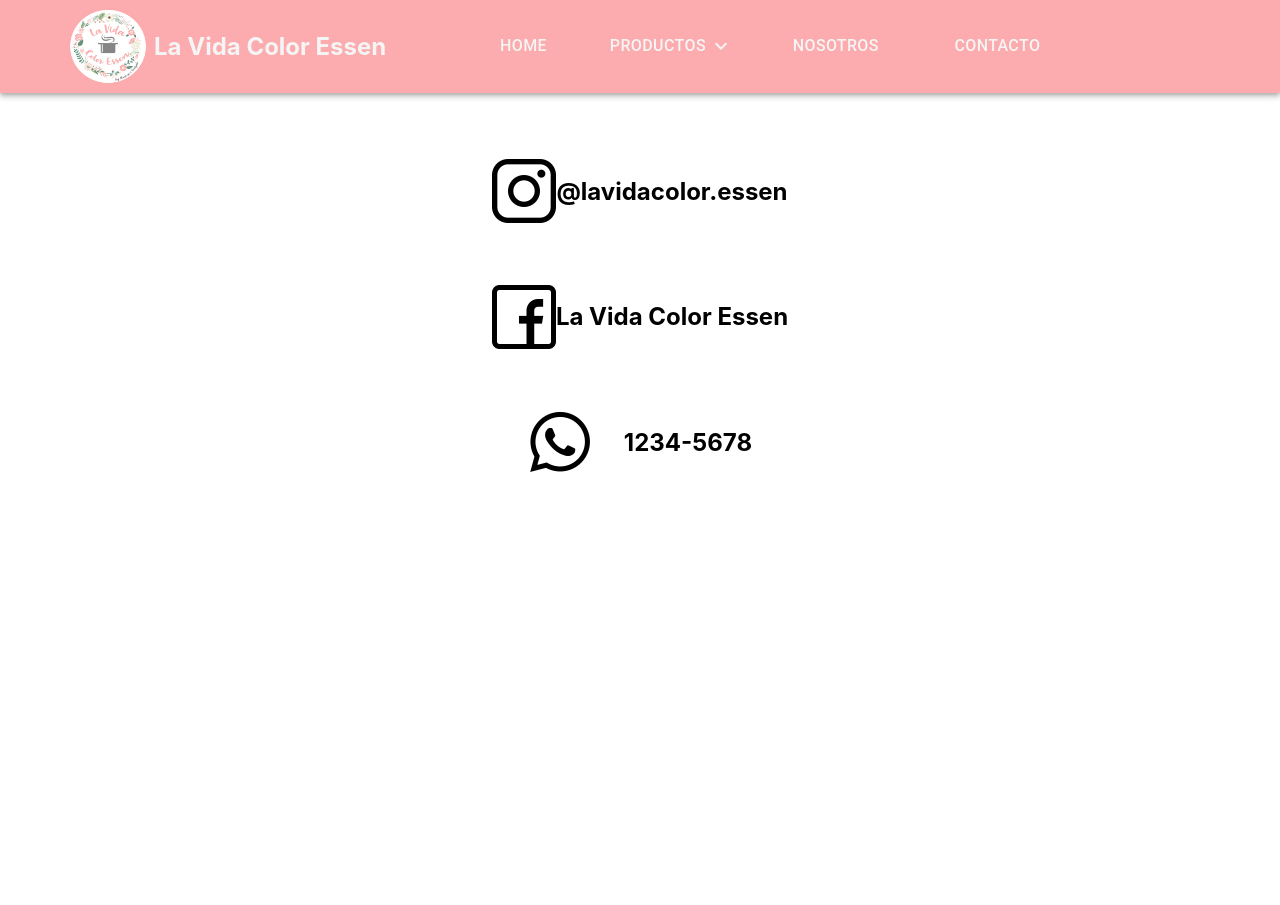
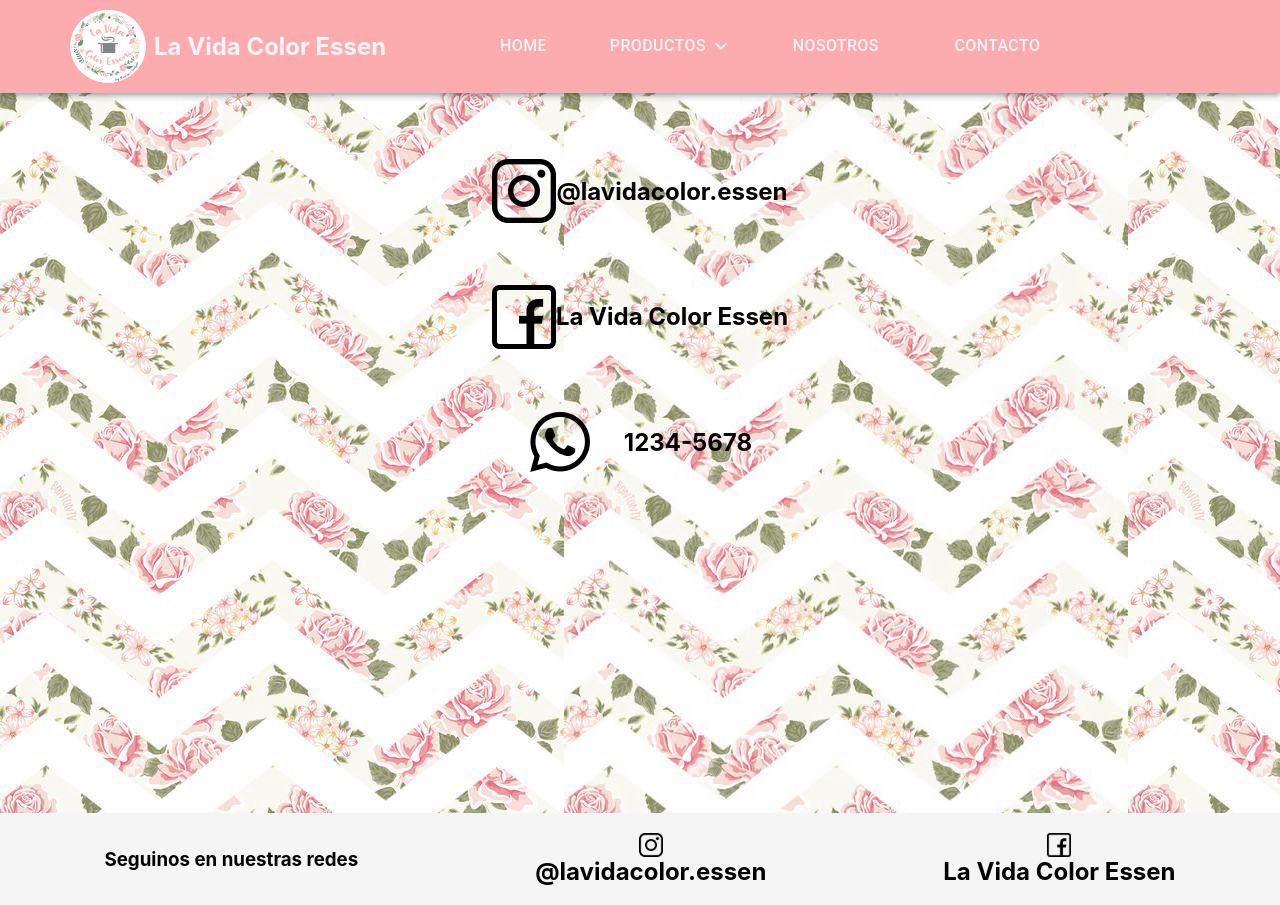
Before and after one commit to GO-Leon/LVCE---Leon-Gonzalo, a React (Create React App) app in the folder lvce-ecommerce/: page /contacto in a window 1280 px wide. Before the commit the page ends 800 px from the top, so only its background shows below. Built offline with nearby package versions, Linux system fonts and the light colour scheme.

Commit message:
css + snackbar

```diff
--- a/lvce-ecommerce/src/App.css
+++ b/lvce-ecommerce/src/App.css
@@ -1,5 +1,8 @@
 .App {
   text-align: center;
+  background-image: url("../public/HomeBackground.jpg");
+  min-height: 100vh;
+  min-width: 100vw;
 }
 
 .App-logo {
@@ -260,10 +263,11 @@
   flex-direction: row;
   justify-content: space-evenly;
   align-items: center;
-  background-color: #ecebd7;
+  background-color: #ecebd7df;
   max-width: 100%;
   min-width: 100%;
   margin-top: 1rem;
+  margin-bottom: 25vh;
 }
 
 .loadingScreen__detail {
@@ -330,6 +334,7 @@
 
 .MuiPaper-root.MuiPaper-elevation.MuiPaper-rounded.MuiPaper-elevation1.MuiCard-root.css-1gc72ps-MuiPaper-root-MuiCard-root {
   margin-bottom: 0.5rem;
+  background-color: rgba(245, 245, 245, 0.793);
 }
 
 .contact__column {
@@ -339,6 +344,7 @@
   align-items: center;
   min-height: 20rem;
   margin-top: 4rem;
+  margin-bottom: 42vh;
 }
 
 .contact__row {
@@ -470,3 +476,32 @@
 .hideCart .css-1e6y48t-MuiButtonBase-root-MuiButton-root {
   cursor: none;
 }
+
+.footer__row{
+  display: flex;
+  flex-flow: row wrap;
+  justify-content: space-around;
+  align-items: center;
+  text-align: center;
+  background-color: whitesmoke;
+  max-height: 10vh;
+  padding: 1rem 1rem;
+  bottom: 0;
+}
+
+.footer__column{
+  display: flex;
+  flex-direction: column;
+  justify-content: center;
+  align-items: center;
+  text-align: center;
+}
+
+.footer__logo{
+  max-width: 3vw;
+  max-height: 3vh;
+}
+
+.footer__column h2{
+  margin: 0;
+}
--- a/lvce-ecommerce/src/App.js
+++ b/lvce-ecommerce/src/App.js
@@ -9,13 +9,14 @@
 import AboutUsPage from './Pages/AboutUsPage';
 import CartPage from './Pages/CartPage';
 import CartProvider from './components/Context/CartContext';
+import Footer from './components/Footer';
 
 
 
 
 function App() {
   return (
-    <div className="App">
+    <div className="App background">
       <CartProvider>
       <BrowserRouter>
         <NavBar></NavBar>
@@ -31,6 +32,7 @@
         </Routes>
       </BrowserRouter>
       </CartProvider>
+      <Footer />
     </div>
   );
 }
--- a/lvce-ecommerce/src/Pages/CartPage.js
+++ b/lvce-ecommerce/src/Pages/CartPage.js
@@ -53,12 +53,10 @@
       const orderFirebase = collection(db, 'orders')
       const orderDoc = await addDoc(orderFirebase, prevOrder)
       if(formData.name.length < 3 || formData.phone.length < 9 || formData.email.length < 9) {
-      console.log("noooooooooouuuuuuuuuuuuu")
       } else {
         setSuccessOrder(orderDoc.id)
         console.log("orden guardada: ", orderDoc.id)
-        console.log("seeeeeeeeee")
-        clearCart()
+        Buyed()
 
       }
 
@@ -80,8 +78,11 @@
   ////// NAVEGAR A HOME LUEGO DE FINALIZAR COMPRA
 const navigate = useNavigate();
   const Buyed = () => {
-    navigate(`/`);
-  };
+    setTimeout( () => {
+    navigate(`/`)
+    clearCart()
+  }, 3000);
+}
 
 
   return (
--- a/lvce-ecommerce/src/Pages/DetailPage.js
+++ b/lvce-ecommerce/src/Pages/DetailPage.js
@@ -10,6 +10,8 @@
 import db from "../Firebase";
 import { doc, getDoc, getDocs } from "firebase/firestore";
 import loadLogo from "../media/loading.gif";
+import Snackbar from '@mui/material/Snackbar';
+import MuiAlert from '@mui/material/Alert';
 
 function DetailPage() {
   const { id, category } = useParams();
@@ -17,6 +19,7 @@
   const [fullCart, setFullCart] = useState(false);
   const navigate = useNavigate();
   const [loading, setLoading] = useState(true);
+  const [openSnack, setOpenSnack] = React.useState(false);
 
   const getProduct = async () => {
     const docRef = doc(db, "productos", id);
@@ -44,11 +47,25 @@
   const onAdd = (countCart) => {
     addToCart(product, countCart);
     setFullCart(true);
+    console.log("es estaaaaaaaaaaaaa")
+    addSnack()
+
   };
+
+  const addSnack = () => {
+    setOpenSnack(true);
+    setTimeout( () => {
+      setOpenSnack(false)
+    }, 2000);
+  }
 
   const goToCart = () => {
     navigate(`/cart`);
   };
+
+  const AlertCart = React.forwardRef(function Alert(props, ref) {
+    return <MuiAlert elevation={6} ref={ref} variant="filled" {...props} />;
+  });
 
 
   return (
@@ -99,6 +116,11 @@
           </div>
         </>
       )}
+      <Snackbar open={openSnack} autoHideDuration={6000}>
+        <AlertCart severity="success" sx={{ width: '100%' }}>
+        {product.title} agregado al carrito !
+        </AlertCart>
+      </Snackbar>
     </div>
   );
 }
--- a/lvce-ecommerce/src/components/CartWidget/CartWidget.js
+++ b/lvce-ecommerce/src/components/CartWidget/CartWidget.js
@@ -9,7 +9,7 @@
 import { CartContext } from "../Context/CartContext";
 
 const CartWidget = () => {
-  const { cartProducts, deleteProduct, clearCart, quantity } =useContext(CartContext);
+  const { cartProducts, deleteProduct, clearCart, quantity} =useContext(CartContext);
   const [anchorEl, setAnchorEl] = useState(null);
   const open = Boolean(anchorEl);
   const handleClick = (event) => {
--- a/lvce-ecommerce/src/components/Context/CartContext.js
+++ b/lvce-ecommerce/src/components/Context/CartContext.js
@@ -49,10 +49,6 @@
     );
   };
 
-  const stock = () => {
-    return cartProducts.reduce((acum, item) => (acum += item.quantity), 0);
-  };
-
   console.log(cartProducts);
   const data = {
     cartProducts,
@@ -61,7 +57,8 @@
     isInCart,
     clearCart,
     quantity,
-    totalCart,
+    totalCart
+
   };
 
   return <CartContext.Provider value={data}>{children}</CartContext.Provider>;
--- /dev/null
+++ b/lvce-ecommerce/src/components/Footer.js
@@ -0,0 +1,23 @@
+import React from "react";
+import instagramLogo from "../media/instagram.png";
+import facebookLogo from "../media/facebook.png";
+import whLogo from "../media/whatsapp.png";
+
+const Footer = () => {
+    return (
+        <div className="footer__row">
+            <h3>Seguinos en nuestras redes</h3>
+            <div className="footer__column">
+                <img src={instagramLogo} className="footer__logo" alt="instagram" />
+                <h2>@lavidacolor.essen</h2>
+            </div>
+            <div className="footer__column">
+                <img src={facebookLogo} className="footer__logo" alt="facebook" />
+                <h2>La Vida Color Essen</h2>
+            </div>
+        </div>
+
+    )
+}
+
+export default Footer
--- /dev/null
+++ b/lvce-ecommerce/src/components/Snackbar.js
@@ -0,0 +1,42 @@
+import * as React from 'react';
+import Stack from '@mui/material/Stack';
+import Button from '@mui/material/Button';
+import Snackbar from '@mui/material/Snackbar';
+import MuiAlert from '@mui/material/Alert';
+
+const AlertAdd = React.forwardRef(function Alert(props, ref) {
+  return <MuiAlert elevation={6} ref={ref} variant="filled" {...props} />;
+});
+
+export default function CustomizedSnackbars() {
+  const [open, setOpen] = React.useState(false);
+
+  const handleClick = () => {
+    setOpen(true);
+  };
+
+  const handleClose = (event, reason) => {
+    if (reason === 'clickaway') {
+      return;
+    }
+
+    setOpen(false);
+  };
+
+  return (
+    <Stack spacing={2} sx={{ width: '100%' }}>
+      <Button variant="outlined" onClick={handleClick}>
+        Open success snackbar
+      </Button>
+      <Snackbar open={open} autoHideDuration={6000} onClose={handleClose}>
+        <AlertAdd onClose={handleClose} severity="success" sx={{ width: '100%' }}>
+          This is a success message!
+        </AlertAdd>
+      </Snackbar>
+      <AlertAdd severity="error">This is an error message!</AlertAdd>
+      <AlertAdd severity="warning">This is a warning message!</AlertAdd>
+      <AlertAdd severity="info">This is an information message!</AlertAdd>
+      <AlertAdd severity="success">This is a success message!</AlertAdd>
+    </Stack>
+  );
+}
```
Also changed, not shown: lvce-ecommerce/public/HomeBackground.jpg (added).
